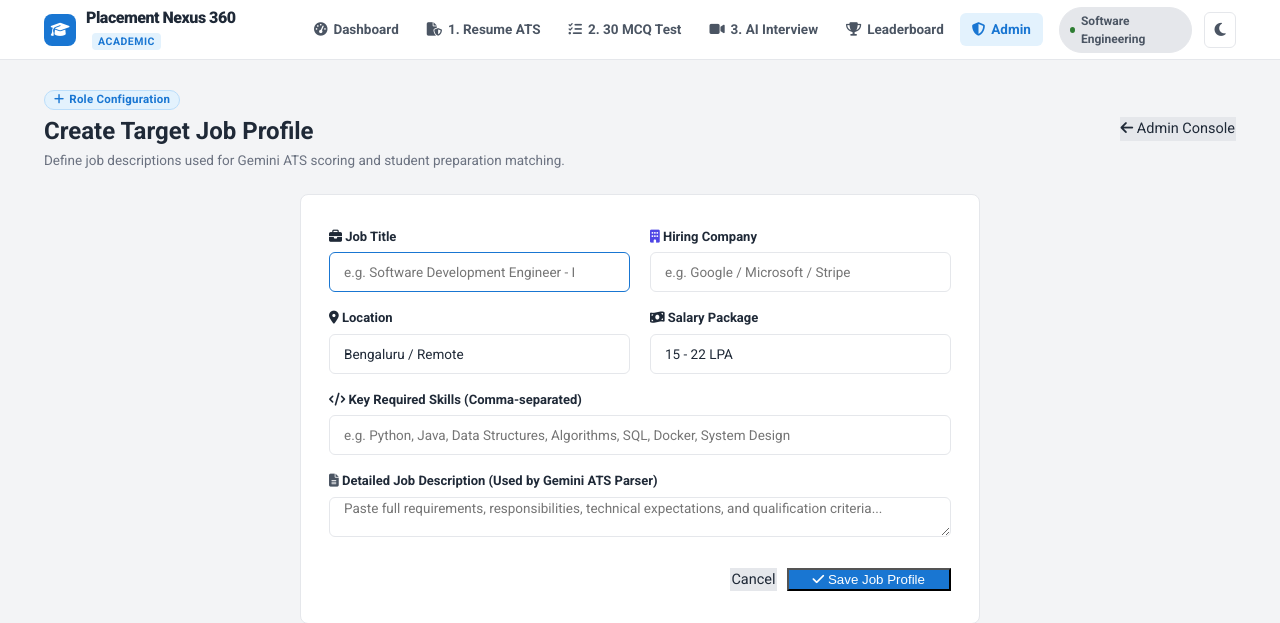
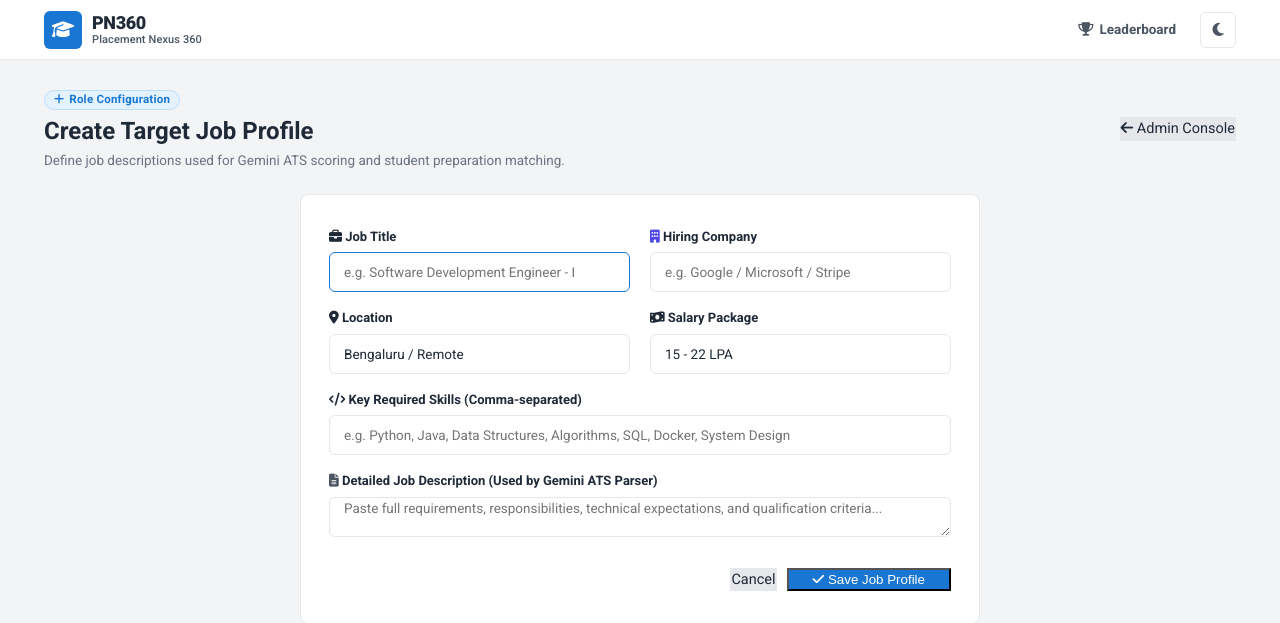
Before and after one commit to TheAbhayAlgorithms/pn360, a Django app: page /add-job/ in a window 1280 px wide. Shown: the top 623 px of the page. Run offline with Django 5.2, Linux system fonts and the light colour scheme; data comes from the database, SQL or seed files in the repository.

Commit message:
feat: simplify navbar to left-most PN360 branding and right-most Leaderboard and theme toggle

```diff
--- a/Placement/templates/base.html
+++ b/Placement/templates/base.html
@@ -37,48 +37,30 @@
 </head>
 <body>
 
-    <!-- Professional Academic Minimal Navigation Bar (With Light/Dark Toggle) -->
+    <!-- Flat Navigation Bar -->
     <header class="nexus-navbar">
         <div class="nexus-navbar-inner">
-            <a href="{% url 'dashboard' %}" class="nexus-brand" aria-label="Placement Nexus 360 Dashboard">
-                <div class="nexus-brand-icon">
-                    <i class="fa-solid fa-graduation-cap"></i>
+            <!-- Left-most: PN360 and in sub Placement Nexus 360 -->
+            <a href="{% url 'dashboard' %}" class="nexus-brand" aria-label="PN360 Dashboard" style="display: flex; align-items: center; gap: 10px; text-decoration: none;">
+                <div class="icon-tile icon-tile-sm" style="background: var(--flat-blue-dark); width: 38px; height: 38px; border-radius: 6px;">
+                    <i class="fa-solid fa-graduation-cap" style="color: #ffffff; font-size: 18px;"></i>
                 </div>
-                <div>
-                    <span class="nexus-brand-text">Placement Nexus 360</span>
-                    <span class="nexus-brand-badge">ACADEMIC</span>
+                <div style="display: flex; flex-direction: column;">
+                    <span style="font-size: 18px; font-weight: 900; color: var(--flat-text); letter-spacing: -0.02em; line-height: 1.1;">
+                        PN360
+                    </span>
+                    <span style="font-size: 11px; font-weight: 500; color: var(--flat-muted); letter-spacing: 0.01em; line-height: 1.1; margin-top: 2px;">
+                        Placement Nexus 360
+                    </span>
                 </div>
             </a>
 
-            <nav class="nexus-nav" aria-label="Primary Navigation">
-                <a href="{% url 'dashboard' %}" class="nexus-nav-link {% if request.resolver_match.url_name in 'dashboard,home' %}active{% endif %}">
-                    <i class="fa-solid fa-gauge-high"></i> Dashboard
+            <!-- Right-most: Leaderboard option and Dark/Light mode button, thats it, nothing else -->
+            <div style="display: flex; align-items: center; gap: 12px;">
+                <a href="{% url 'leaderboard' %}" class="nexus-nav-link {% if request.resolver_match.url_name == 'leaderboard' %}active{% endif %}" style="display: inline-flex; align-items: center; gap: 6px; font-size: 13.5px; font-weight: 600;">
+                    <i class="fa-solid fa-trophy"></i>
+                    <span>Leaderboard</span>
                 </a>
-                <a href="{% url 'dashboard' %}#resume-section" class="nexus-nav-link {% if request.resolver_match.url_name == 'resume_result' %}active{% endif %}">
-                    <i class="fa-solid fa-file-shield"></i> 1. Resume ATS
-                </a>
-                <a href="{% url 'select_tech' %}" class="nexus-nav-link {% if request.resolver_match.url_name in 'select_tech,take_test,test_result' %}active{% endif %}">
-                    <i class="fa-solid fa-list-check"></i> 2. 30 MCQ Test
-                </a>
-                <a href="{% url 'ai_interview' %}" class="nexus-nav-link {% if request.resolver_match.url_name in 'ai_interview,live_interview,interview_result,interview_discarded' %}active{% endif %}">
-                    <i class="fa-solid fa-video"></i> 3. AI Interview
-                </a>
-                <a href="{% url 'leaderboard' %}" class="nexus-nav-link {% if request.resolver_match.url_name == 'leaderboard' %}active{% endif %}">
-                    <i class="fa-solid fa-trophy"></i> Leaderboard
-                </a>
-
-                {% if user.is_staff or user.is_superuser %}
-                <a href="{% url 'admin_home' %}" class="nexus-nav-link {% if request.resolver_match.url_name in 'admin_home,add_job' %}active{% endif %}">
-                    <i class="fa-solid fa-shield-halved"></i> Admin
-                </a>
-                {% endif %}
-            </nav>
-
-            <div class="nexus-navbar-actions">
-                <span class="user-status-chip" title="Target Evaluation Track">
-                    <span class="user-status-dot"></span>
-                    <span>{{ user.profile.technology|default:"Engineering Track" }}</span>
-                </span>
 
                 <!-- Dark / Light Mode Switcher Button -->
                 <button type="button" id="themeToggleBtn" class="theme-toggle-btn" aria-label="Switch between light and dark theme" title="Toggle Light / Dark mode">
```
Also changed, not shown: components/Navbar.tsx (+19 -38 lines).
